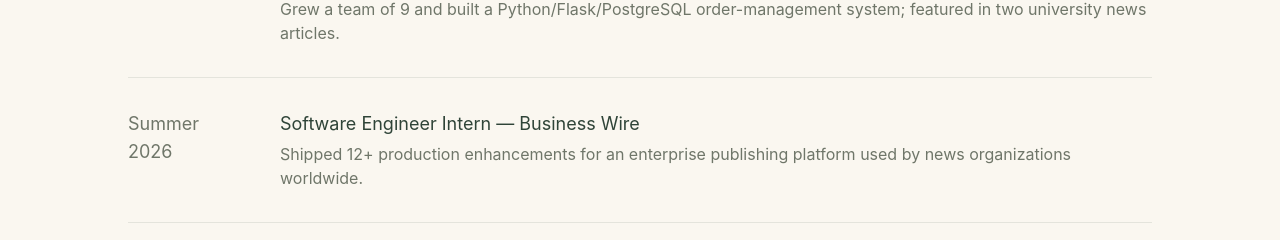
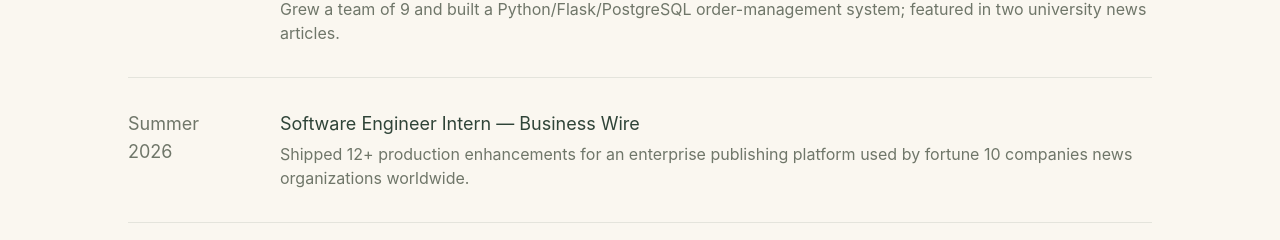
Before and after one commit to StevenPDang/steven-dang-portfolio, a React (Vite) app in the folder client/: page / in a window 1280 px wide. Shown: the part 1630-1870 px from the top of the page. Built offline with nearby package versions, Linux system fonts and the light colour scheme; a web font is replaced by a local one.

Commit message:
Updated content.ts

```diff
--- a/client/src/data/content.ts
+++ b/client/src/data/content.ts
@@ -15,7 +15,7 @@
 export const statement = {
   heading: ["\"Behold! I have brought you a man.\"", "- Diogenes"],
   body: [
-    "Hi, I'm Steven, a Computer Science student at the University of Texas at Arlington (3.72 GPA, expected Dec 2027), currently working as an undergraduate ML researcher building retrieval pipelines over relational databases. This past summer I interned as a Software Engineer at Business Wire, shipping production fixes for an enterprise publishing platform used by news organizations worldwide.",
+    "Hi, I'm Steven, a Computer Science student at the University of Texas at Arlington (3.72 GPA, expected Dec 2027), currently working as an undergraduate ML researcher building retrieval pipelines over relational databases. This past summer I interned as a Software Engineer at Business Wire, shipping production fixes for an enterprise publishing platform used by fortune 10 companies & news organizations worldwide.",
     'Before that, I founded and ran Koicha, a popup coffee business in Fort Worth featured in two University Articles.',
   ],
 }
@@ -34,7 +34,7 @@
   {
     year: 'Summer 2026',
     title: 'Software Engineer Intern — Business Wire',
-    description: 'Shipped 12+ production enhancements for an enterprise publishing platform used by news organizations worldwide.',
+    description: 'Shipped 12+ production enhancements for an enterprise publishing platform used by fortune 10 companies news organizations worldwide.',
   },
   {
     year: 'Now',
```
